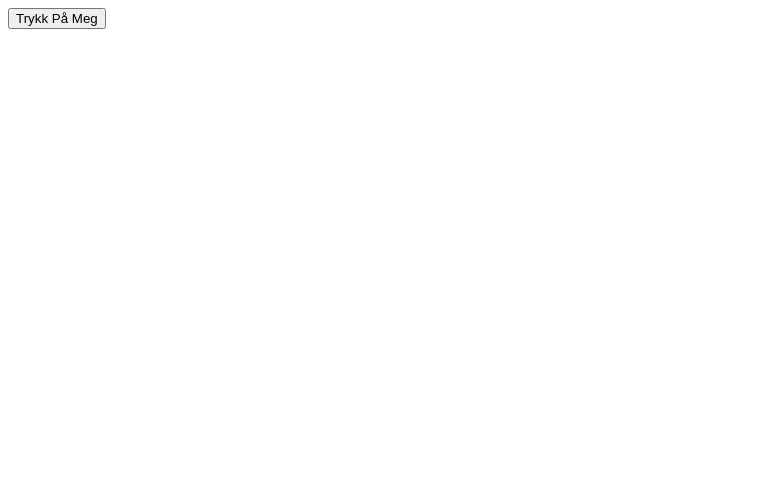
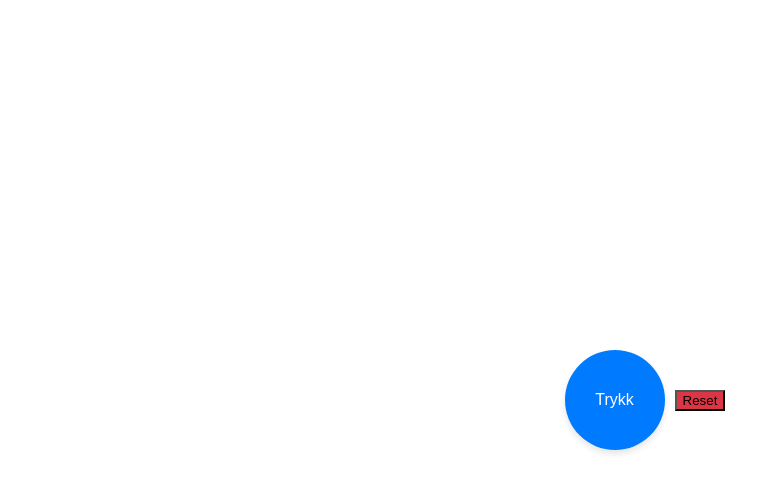
Before and after one commit to jonasbennn/Utvikling-knapp-oppgave, a plain HTML site: page index.html in a window 1280 px wide. Shown: the whole page, without its empty margins (0-780 px from the left). Drawn offline with Linux system fonts and the light colour scheme.

Commit message:
gjorde så knappen var i midten og lagde en reset knapp, brukte litt css for a få knappen til å være finere

```diff
--- a/index.html
+++ b/index.html
@@ -1,11 +1,54 @@
 <!DOCTYPE html>
-<html>
 <head>
+    <meta charset="UTF-8">
+    <meta name="viewport" content="width=device-width, initial-scale=1.0">
+    <title>Rund Knapp</title>
+    <style>
+        /* Midtstill knappen */
+        body {
+            display: flex;
+            justify-content: center;
+            align-items: center;
+            height: 100vh;
+            margin: 0;
+            background-color: #ffffff;
+        }
 
+       /* Stil for knappen */
+        #myButton {
+            width: 100px;
+            height: 100px;
+            border-radius: 50%; /* Gjør knappen rund */
+            border: none;
+            background-color: #007BFF;
+            color: white;
+            font-size: 16px;
+            cursor: pointer;
+            box-shadow: 0 4px 6px rgba(0, 0, 0, 0.1);
+            transition: background-color 0.3s ease;
+            margin: 10px;
+        }
+
+        #output {
+            position: absolute;
+            top: 20px;
+            font-size: 18px;
+            font-family: Arial, sans-serif;
+            color: #333;
+        }
+    </style>
 </head>
 <body>
-    <button id="myButton">Trykk På Meg</button>
+
     <p id="output"></p>
+
+
+    <button id="myButton">Trykk</button>
+
+
+    <button id="resetButton" style="background-color: #DC3545;">Reset</button>
+
+
     <script src="script.js"></script>
 </body>
 </html>
```
